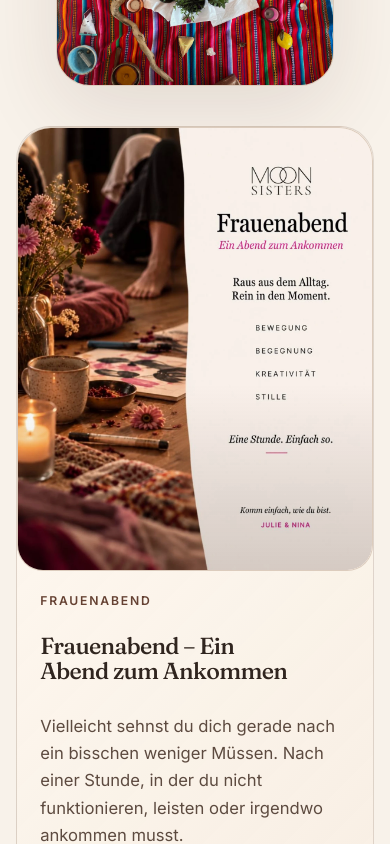
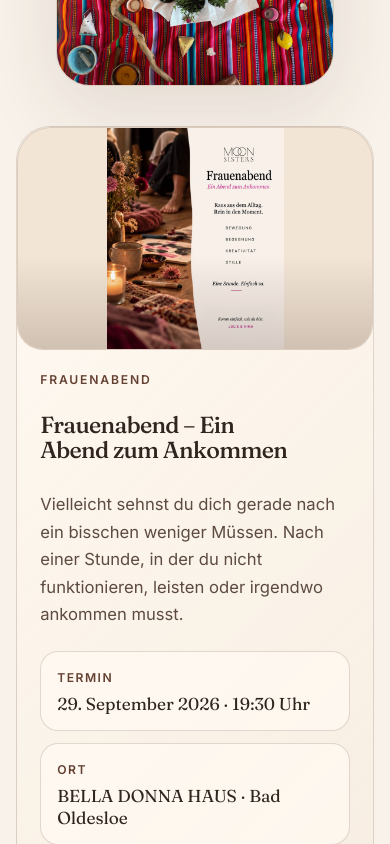
Before and after one commit to sebdeichmann/moon-sisters, a React (Vite) app: page / in a window 390 px wide. Shown: the part 3380-4224 px from the top of the page. Built offline with nearby package versions, Linux system fonts and the light colour scheme.

Commit message:
Keep offer poster frames at established size

```diff
--- a/src/styles/global.css
+++ b/src/styles/global.css
@@ -794,10 +794,6 @@ figcaption {
     min-height: 0;
   }
 
-  .offer-card-featured.offer-card-poster .offer-card-image img {
-    aspect-ratio: 4 / 5;
-  }
-
   .testimonial-card {
     flex-basis: min(82vw, 360px);
   }
```
